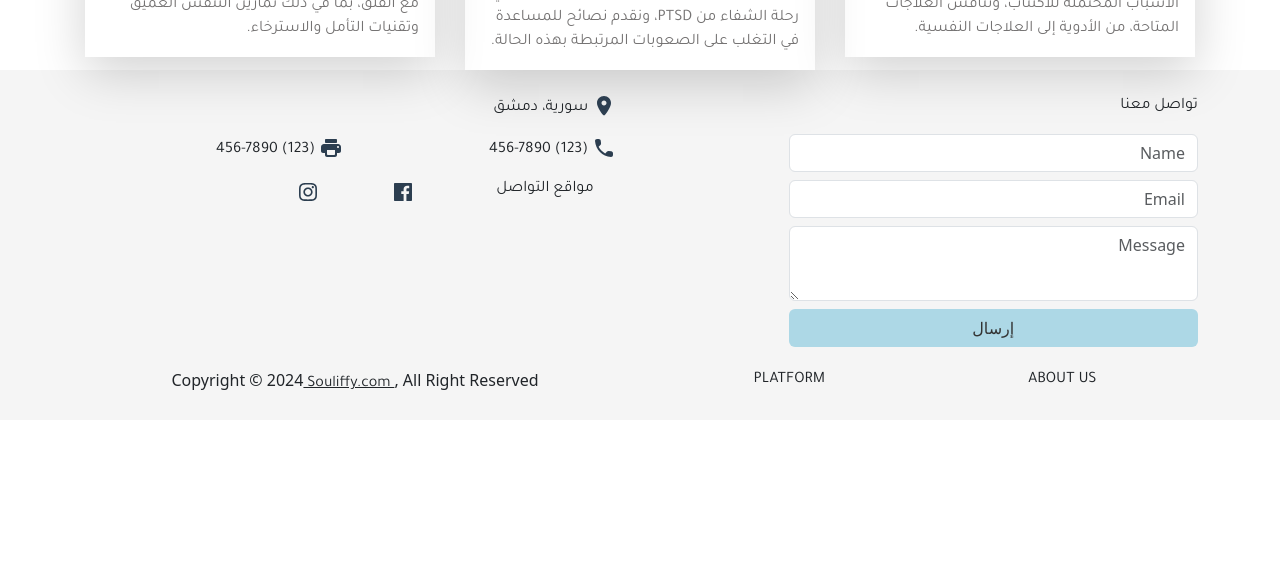
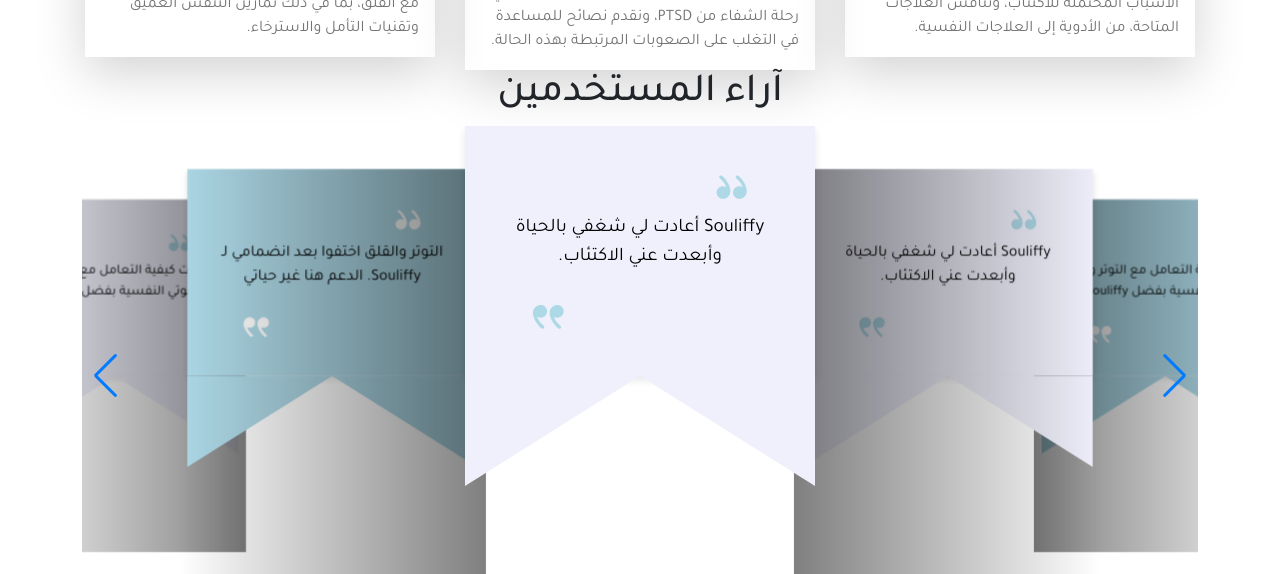
Before and after one commit to Siver29/souliffy, a React (Create React App) app: page /home in a window 1280 px wide. Shown: the part 2223-2797 px from the top of the page. Before the commit the page ends 2643 px from the top, so only its background shows below. Built offline with nearby package versions, Linux system fonts and the light colour scheme.

Commit message:
slider v.2

```diff
--- a/package.json
+++ b/package.json
@@ -16,6 +16,7 @@
     "react-scripts": "5.0.1",
     "react-slick": "^0.30.2",
     "slick-carousel": "^1.8.1",
+    "swiper": "^11.1.9",
     "web-vitals": "^2.1.4"
   },
   "scripts": {
--- a/src/Components/UserComponents/TestimonialsBox/TestimonialsBox.js
+++ b/src/Components/UserComponents/TestimonialsBox/TestimonialsBox.js
@@ -30,7 +30,7 @@
     };
 
     return (
-        <div className="quote-shape" style={{ backgroundColor: bgColor }}>
+        <div className="quote-shape mx-auto" style={{ backgroundColor: bgColor }}>
             <div style={triangleStyleBefore}></div>
             <div style={triangleStyleAfter}></div>
             <div className='container-fluid mt-3'>
--- a/src/Components/UserComponents/TestimonialsContainer/TestimonialSlider.css
+++ b/src/Components/UserComponents/TestimonialsContainer/TestimonialSlider.css
@@ -1,35 +1,11 @@
-.testimonial-slider {
-  height: 400px;
-  border-radius: 12px;
-  padding: 20px;
-  padding-bottom: 40px;
-  box-shadow: 0 8px 48px 2px hsla(10 6% 15% / .4);
-  display: flex;
-  align-items: flex-end;
-  justify-content: center;
-  position: relative;
-  overflow: hidden;
-  box-sizing: border-box;
+.swiper_container {
+  height: 500px; /* Adjust the height to your liking */
+}
+.swiper-slide:not(.swiper-slide-active) {
+  /* filter: grayscale(100%); */
+  opacity: 1;
 }
 
-.testimonial-slide {
-  position: absolute;
-  top: 0;
-  left: 0;
-  width: inherit;
-  height: inherit;
-  transform-origin: left 50%;
-  background: inherit;
-  z-index: var(--z);
-  transition: .3s ease-out;
+.swiper-slide:not(.swiper-slide-active) .testimonial-box {
+  background-color: var(--inactive-slide-color);
 }
-
-.testimonial-content {
-  position: absolute;
-  top: 70%;
-  left: 4%;
-  transform: translateY(-50%);
-  font-size: 2rem;
-  color: hsla(var(--h) var(--s) var(--l) / .8);
-  text-shadow: 0 2px 10px hsla(var(--h) var(--s) 10% / .3);
-}
--- a/src/Components/UserComponents/TestimonialsContainer/TestimonialSlider.js
+++ b/src/Components/UserComponents/TestimonialsContainer/TestimonialSlider.js
@@ -1,6 +1,13 @@
 import React from 'react';
 import './TestimonialSlider.css';
 import TestimonialsBox from '../TestimonialsBox/TestimonialsBox';
+import { Swiper, SwiperSlide } from 'swiper/react';
+import { EffectCoverflow, Pagination, Navigation } from 'swiper/modules';
+
+import 'swiper/css';
+import 'swiper/css/effect-coverflow';
+import 'swiper/css/pagination';
+import 'swiper/css/navigation';
 
 function TestimonialSlider() {
   const testimonials = [
@@ -10,17 +17,75 @@
   ];
 
   return (
-    <div className="testimonial-slider">
-      {testimonials.map((testimonial, index) => (
-        <div key={index} className="testimonial-slide">
-          <input type="radio" name="testimonial" id={`testimonial-${index}`} />
-          <label htmlFor={`testimonial-${index}`} style={{ '--hue': '32' }}></label>
-          <div className="testimonial-content" style={{ '--z': '4' }}>
-            <TestimonialsBox testimonial={testimonial} />
+<div className="container">
+      <h1 className="heading">آراء المستخدمين</h1>
+      <Swiper
+        effect={'coverflow'}
+        grabCursor={true}
+        centeredSlides={true}
+        loop={true}
+        // slidesPerView={3}
+        spaceBetween={0}
+        coverflowEffect={{
+          rotate: 0,
+          stretch: 0,
+          depth: 100,
+          modifier: 2.5,
+        }}
+        pagination={{ el: '.swiper-pagination', clickable: true }}
+        navigation={{
+          nextEl: '.swiper-button-next',
+          prevEl: '.swiper-button-prev',
+          clickable: true,
+        }}
+        modules={[EffectCoverflow, Pagination, Navigation]}
+        className="swiper_container"
+        breakpoints={{
+          320: {
+            slidesPerView: 1,
+          },
+          768: {
+            slidesPerView: 2,
+          },
+          1024: {
+            slidesPerView: 3,
+          },
+        }}
+      >
+        <SwiperSlide>
+          <TestimonialsBox testmonialText={testimonials[0]} bgColor="var(--secondary-bg-color)" triangleColor="var(--secondary-bg-color)" quote={"assets/svg/blue-quote-line.svg"}/>
+        </SwiperSlide>
+        <SwiperSlide>
+          <TestimonialsBox testmonialText={testimonials[1]} bgColor="var(--primary-blue-color)" triangleColor="var(--primary-blue-color)" quote={"assets/svg/quote-line.svg"}/>
+        </SwiperSlide>
+        <SwiperSlide>
+          <TestimonialsBox testmonialText={testimonials[2]} bgColor="var(--secondary-bg-color)" triangleColor="var(--secondary-bg-color)" quote={"assets/svg/blue-quote-line.svg"}/>
+        </SwiperSlide>
+        <SwiperSlide>
+          <TestimonialsBox testmonialText={testimonials[0]} bgColor="var(--primary-blue-color)" triangleColor="var(--primary-blue-color)" quote={"assets/svg/quote-line.svg"}/>
+        </SwiperSlide>
+        <SwiperSlide>
+          <TestimonialsBox testmonialText={testimonials[1]} bgColor="var(--secondary-bg-color)" triangleColor="var(--secondary-bg-color)" quote={"assets/svg/blue-quote-line.svg"}/>
+        </SwiperSlide>
+        <SwiperSlide>
+          <TestimonialsBox testmonialText={testimonials[2]} bgColor="var(--primary-blue-color)" triangleColor="var(--primary-blue-color)" quote={"assets/svg/quote-line.svg"}/>
+        </SwiperSlide>
+        <SwiperSlide>
+          <TestimonialsBox testmonialText={testimonials[0]} bgColor="var(--secondary-bg-color)" triangleColor="var(--secondary-bg-color)" quote={"assets/svg/blue-quote-line.svg"}/>
+        </SwiperSlide>
+
+        <div className="slider-controler">
+          <div className="swiper-button-prev slider-arrow">
+            <ion-icon name="arrow-back-outline"></ion-icon>
           </div>
+          <div className="swiper-button-next slider-arrow">
+            <ion-icon name="arrow-forward-outline"></ion-icon>
+          </div>
+          <div className="swiper-pagination"></div>
         </div>
-      ))}
+      </Swiper>
     </div>
+
   );
 }
 
--- a/src/Pages/UserPages/HomePage/HomePage.js
+++ b/src/Pages/UserPages/HomePage/HomePage.js
@@ -16,7 +16,7 @@
       {/* <Article/> */}
       <DoctorPage/>
       <ArticlePage/>
-      {/* <TestimonialSlider/> */}
+      <TestimonialSlider/>
     </div>
   )
 }
```
Also changed, not shown: 1 other file (tests, documents, lock files or other folders).
